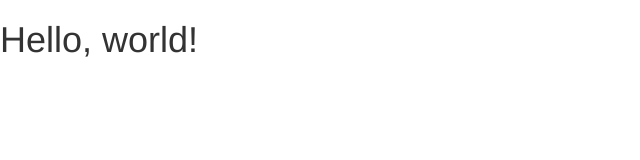
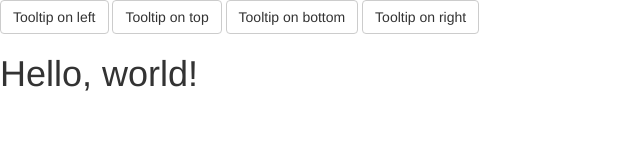
Before and after one commit to tolourenco/exbootstrap, a plain HTML site: page index.html in a window 1280 px wide. Shown: the whole page, without its empty margins (0-640 px from the left). Drawn offline with nearby package versions, Linux system fonts and the light colour scheme.

Commit message:
adicionados botoes

```diff
--- a/index.html
+++ b/index.html
@@ -12,6 +12,14 @@
 
   </head>
   <body>
+    <button type="button" class="btn btn-default" data-toggle="tooltip" data-placement="left" title="Tooltip on left">Tooltip on left</button>
+
+    <button type="button" class="btn btn-default" data-toggle="tooltip" data-placement="top" title="Tooltip on top">Tooltip on top</button>
+
+    <button type="button" class="btn btn-default" data-toggle="tooltip" data-placement="bottom" title="Tooltip on bottom">Tooltip on bottom</button>
+
+    <button type="button" class="btn btn-default" data-toggle="tooltip" data-placement="right" title="Tooltip on right">Tooltip on right</button>
+
     <h1>Hello, world!</h1>
 
     <!-- jQuery (necessary for Bootstrap's JavaScript plugins) -->
```
